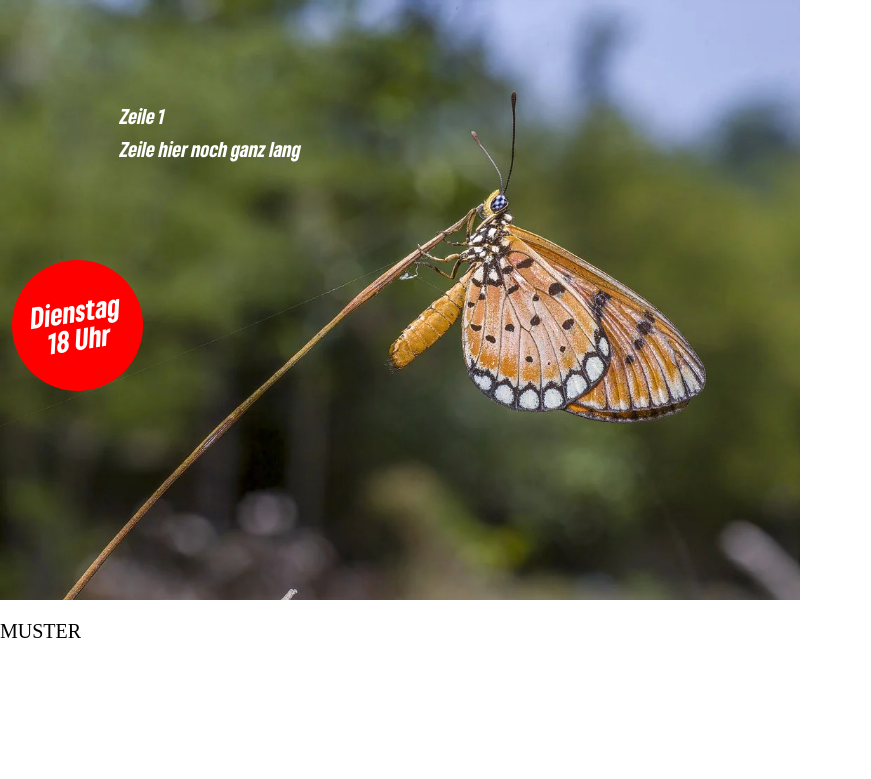
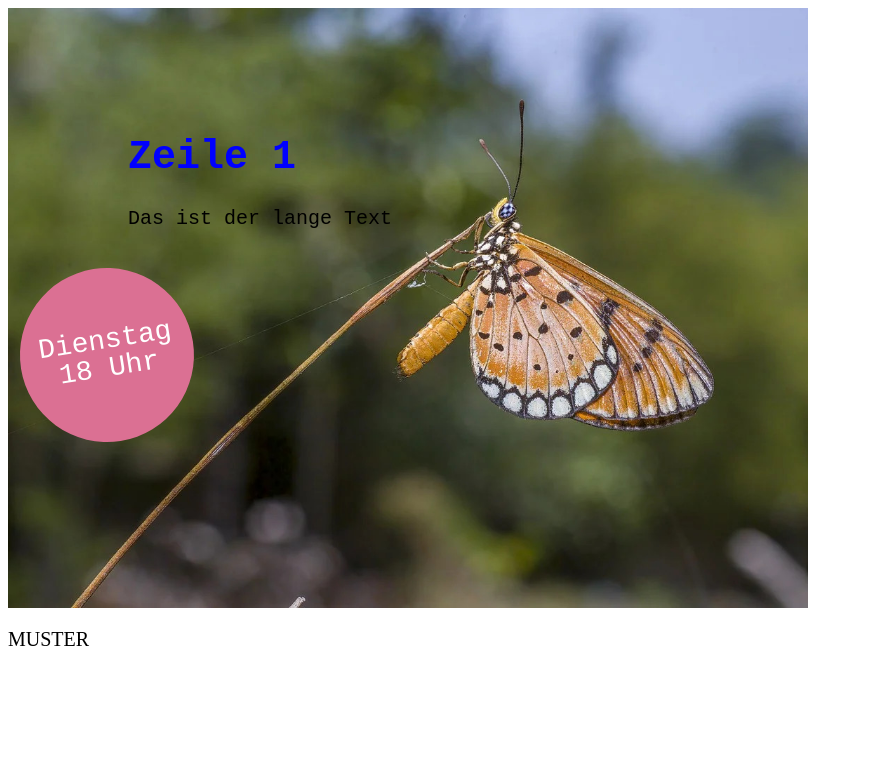
Before and after one commit to codeispoetry/sharepicgenerator3, a PHP site: page /tenants/free/start.html in a window 1280 px wide. Shown: the top 779 px of the page, without its empty margins (0-871 px from the left). Run offline with PHP 8.4, Linux system fonts and the light colour scheme.

Commit message:
add quill

```diff
--- a/src/Controllers/Sharepic.php
+++ b/src/Controllers/Sharepic.php
@@ -201,7 +201,7 @@ class Sharepic {
 
 		$extension = strtolower( pathinfo( $file['name'], PATHINFO_EXTENSION ) );
 		if ( ! in_array( $extension, array( 'jpg', 'jpeg', 'png' ) ) ) {
-			$this->http_error('Invalid file type');
+			$this->http_error( 'Invalid file type' );
 		}
 
 		$this->delete_old_files();
--- a/src/Views/Cockpit/Freetext.php
+++ b/src/Views/Cockpit/Freetext.php
@@ -13,9 +13,6 @@
 
 
         <div id="editor"></div>
-
-
-
 
 
     </section>
--- a/src/Views/Cockpit/Logo.php
+++ b/src/Views/Cockpit/Logo.php
@@ -36,8 +36,6 @@
         const target = document.getElementById('logo');
 
         target.style.backgroundImage = "url(" + element.value + ")"
-
-        console.log(element.value, "HI")
     });
 
 </script>
--- a/tenants/free/start.html
+++ b/tenants/free/start.html
@@ -1,8 +1,8 @@
-<div id="sharepic" style="background-image: url('/tenants/free/start.jpg');width: 800px; height:600px;" data-cockpit="sharepic">
-    <link rel="stylesheet" href="/tenants/free/styles.css?rand=18">
-    <div id="text" class="text draggable selectable" data-cockpit="freetext" contenteditable="true" id="text" style="z-index:3; left: 120px; top: 100px; font-size: 20px;">
-        <p>Zeile 1</p>
-        <p>Zeile hier noch ganz lang</p>
+<div id="sharepic" style="background-image: url('/tenants/free/start.jpg');width: 800px; height:600px;" data-cockpit="sharepic" class="selectable" data-cockpit="sharepic">
+    <link rel="stylesheet" href="/tenants/free/styles.css?rand=25">
+    <div id="text" class="text draggable selectable" data-cockpit="freetext" style="z-index:3; left: 120px; top: 100px; font-size: 20px;">
+        <h1>Zeile 1</h1>
+        <p>Das ist der lange Text</p>
     </div>
     <div class="eyecatcher draggable selectable" data-cockpit="eyecatcher" id="eyecatcher" contenteditable="true" style="z-index:2; left: 12px; top: 260px; font-size: 20px";>
         <p>Dienstag</p>
--- a/tenants/free/styles.css
+++ b/tenants/free/styles.css
@@ -1 +1 @@
-@font-face{font-family:"GrueneType";src:url("../../assets/fonts/GrueneType.woff2") format("woff2")}body{padding:0;margin:0}#canvas{zoom:1}#sharepic{background-size:cover;width:500px;height:400px;display:flex;align-items:center;justify-content:center;position:relative}.text{display:inline-flex;flex-direction:column;align-items:flex-start}.text p{display:inline;color:white;font-family:"GrueneType", sans-serif;white-space:nowrap;margin:0;position:relative}.eyecatcher{border-radius:50%;background-color:red;color:white;aspect-ratio:1;rotate:-9deg;margin:0;padding:1em;display:flex;flex-direction:column;justify-content:center;align-items:center}.eyecatcher p{margin:0;padding:0;font-family:"GrueneType", sans-serif;line-height:1em;text-align:center;font-size:1.4em}.logo{background-size:contain;background-repeat:no-repeat;width:100px;aspect-ratio:1}.draggable{position:absolute;top:0;left:0}
+#sharepic{background-size:cover;width:500px;height:400px;display:flex;align-items:center;justify-content:center;position:relative;font-family:'Courier New', Courier, monospace !important}#sharepic h1{color:blue;font-family:'Courier New', Courier, monospace}#sharepic .eyecatcher{border-radius:50%;background-color:palevioletred;color:white;aspect-ratio:1;rotate:-9deg;margin:0;padding:1em;display:flex;flex-direction:column;justify-content:center;align-items:center}#sharepic .eyecatcher p{margin:0;padding:0;line-height:1em;text-align:center;font-size:1.4em}#sharepic .logo{background-size:contain;background-repeat:no-repeat;width:100px;aspect-ratio:1}#sharepic .draggable{position:absolute;top:0;left:0}
--- a/tenants/free/styles.scss
+++ b/tenants/free/styles.scss
@@ -1,22 +1,3 @@
-@font-face {
-    font-family: "GrueneType";
-    src: url("../../assets/fonts/GrueneType.woff2") format("woff2");
-}
-
-$tanne:#005437;
-$klee: #008939;
-$gras: #8abd24;
-$sand: #f5f1e9;
-
-body {
-    padding: 0;
-    margin: 0;
-}
-
-#canvas {
-    zoom: 1;
-}
-
 #sharepic {
     background-size: cover;
     width: 500px;
@@ -25,28 +6,20 @@ body {
     align-items: center;
     justify-content: center;
     position: relative;
+    font-family: 'Courier New', Courier, monospace !important;
+
+    h1{
+        color: blue;
+        font-family: 'Courier New', Courier, monospace;
     }
 
     .text {
-    display: inline-flex;
-    flex-direction: column;
-    align-items: flex-start;
 
-    p {
-        display: inline;
-        color: white;
-        font-family: "GrueneType", sans-serif;
-        white-space: nowrap;
-        margin: 0;
-        position: relative;
-
-
-    }
     }
 
     .eyecatcher {
         border-radius: 50%;
-    background-color: red;
+        background-color: palevioletred;
         color: white;
         aspect-ratio: 1;
         rotate: -9deg;
@@ -60,7 +33,6 @@ body {
         p {
             margin: 0;
             padding: 0;
-        font-family: "GrueneType", sans-serif;
             line-height: 1em;
             text-align: center;
             font-size: 1.4em;
@@ -79,3 +51,4 @@ body {
         top: 0;
         left: 0;
     }
+}
```
Also changed, not shown: src/build/js/classes/api.js, src/build/js/classes/cockpit.js, src/build/js/classes/drag.js, src/build/js/classes/richtexteditor.js, src/build/js/classes/select.js, src/build/js/start.js, 1 other file. Lines whose indentation alone changed are shown as unchanged.
